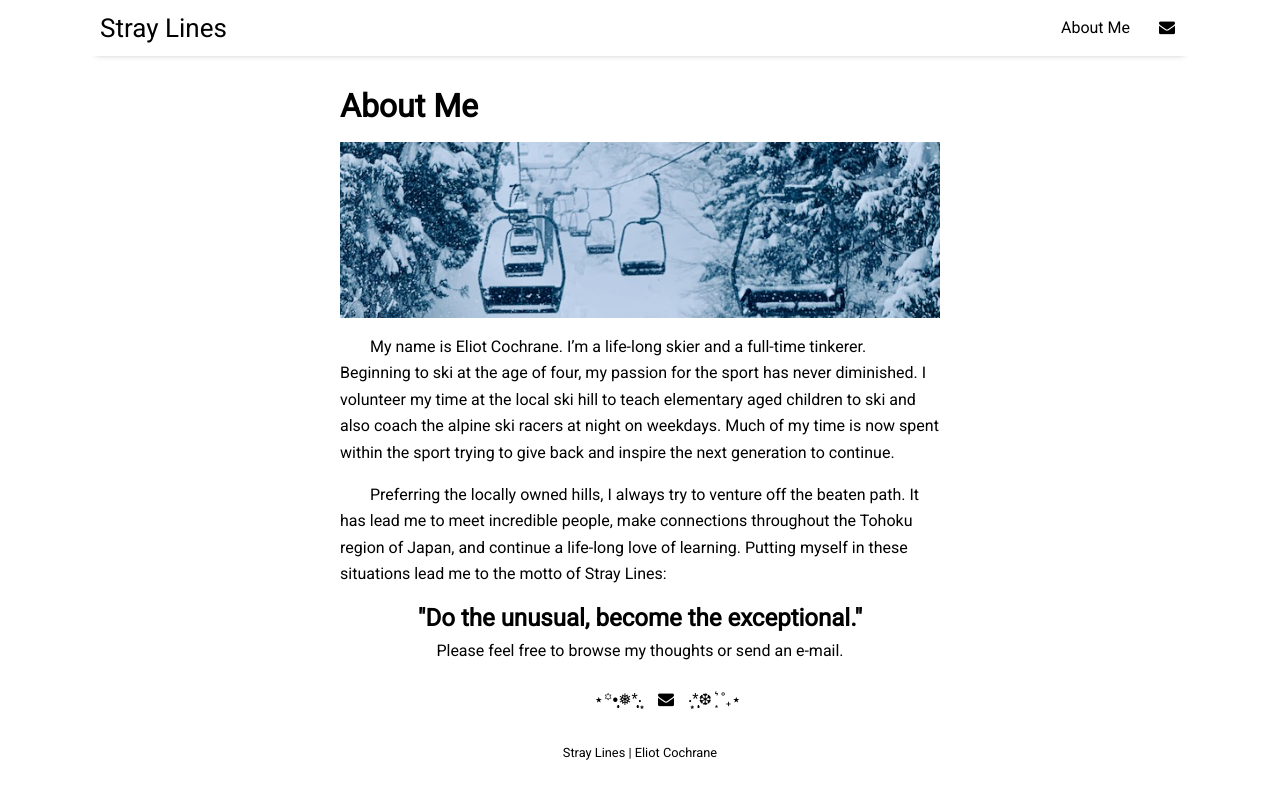
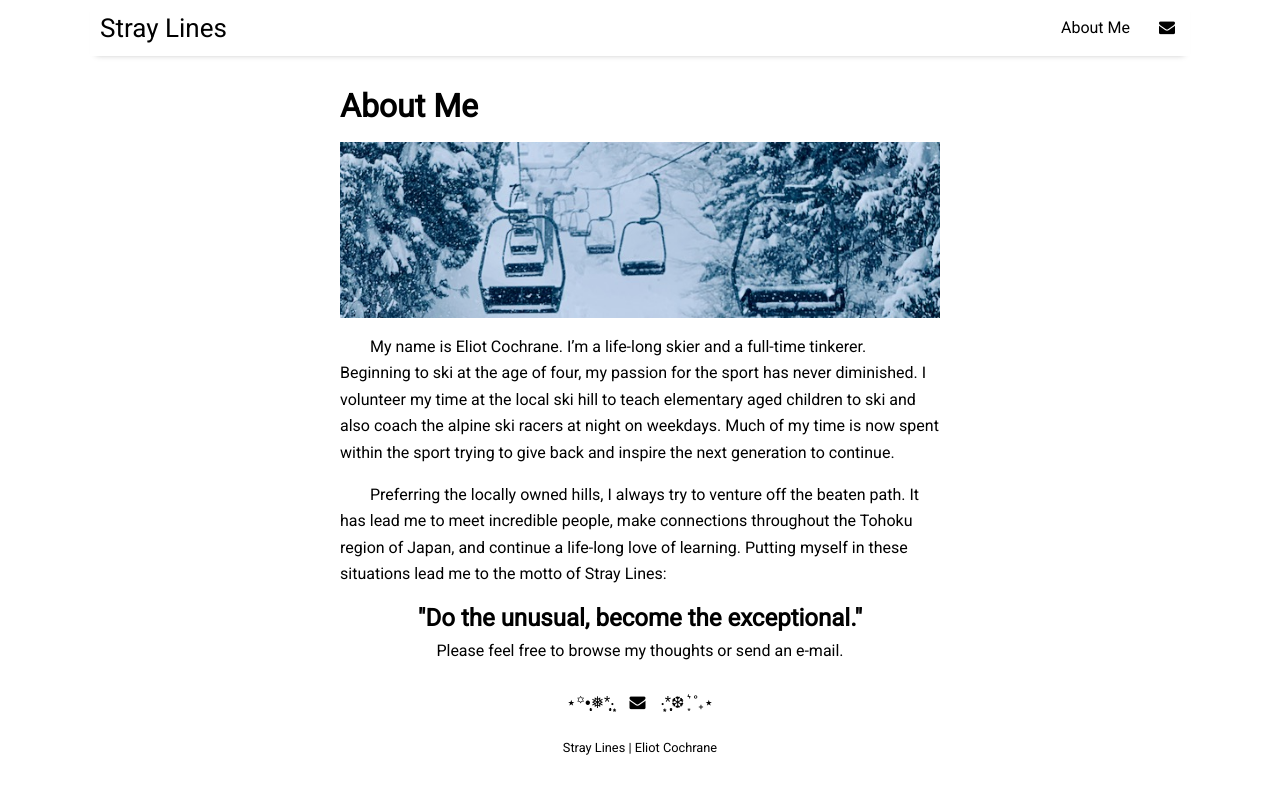
Before and after one commit to eliotcochrane/eliotcochrane.github.io, a Jekyll site: the page built from pages/about.md, in a window 1280 px wide. Shown: the top 799 px of the page. Built offline with Jekyll 4.4.1, drawn with Linux system fonts in a browser that asks for light colours; nearby versions of some CDN libraries.

Commit message:
Format Update
-Delete extra space in About Me final sentence
-Delete <p></p> to get rid of indentation

```diff
--- a/_includes/footer.html
+++ b/_includes/footer.html
@@ -1,6 +1,6 @@
 <footer class="footer">
   {% for item in site.data.settings.social %}
-    <p>⋆꙳•̩̩͙❅*̩̩͙‧͙<a href="{{ item.link }}" class="menu-link" target="_blank"><i class="fa fa-{{ item.icon }}" aria-hidden="true"></i></a>‧͙*̩̩͙❆ ͙͛ ˚₊⋆</p>
+    <center>⋆꙳•̩̩͙❅*̩̩͙‧͙<a href="{{ item.link }}" class="menu-link" target="_blank"><i class="fa fa-{{ item.icon }}" aria-hidden="true"></i></a>‧͙*̩̩͙❆ ͙͛ ˚₊⋆</center>
   {% endfor %}
   <div class="footer-description"><a href="{{ site.github.url }}/">{{ site.title }} | {{ site.author }}</a></div>
 </footer>
--- a/pages/about.md
+++ b/pages/about.md
@@ -11,4 +11,4 @@
 
 <center><h2>"Do the unusual, become the exceptional."</h2></center>
 
-<center> Please feel free to browse my thoughts or send an e-mail.</center>
+<center>Please feel free to browse my thoughts or send an e-mail.</center>
```
